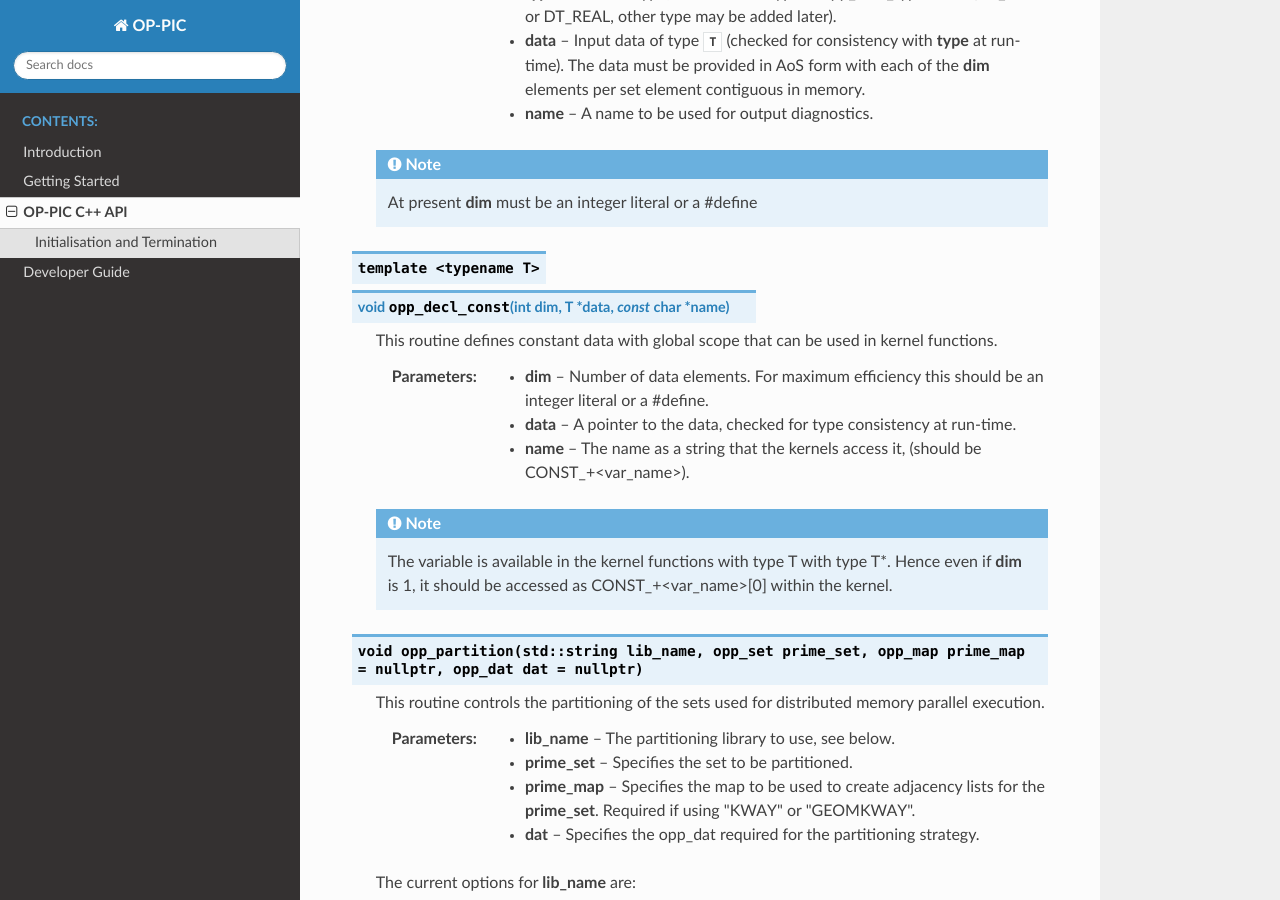
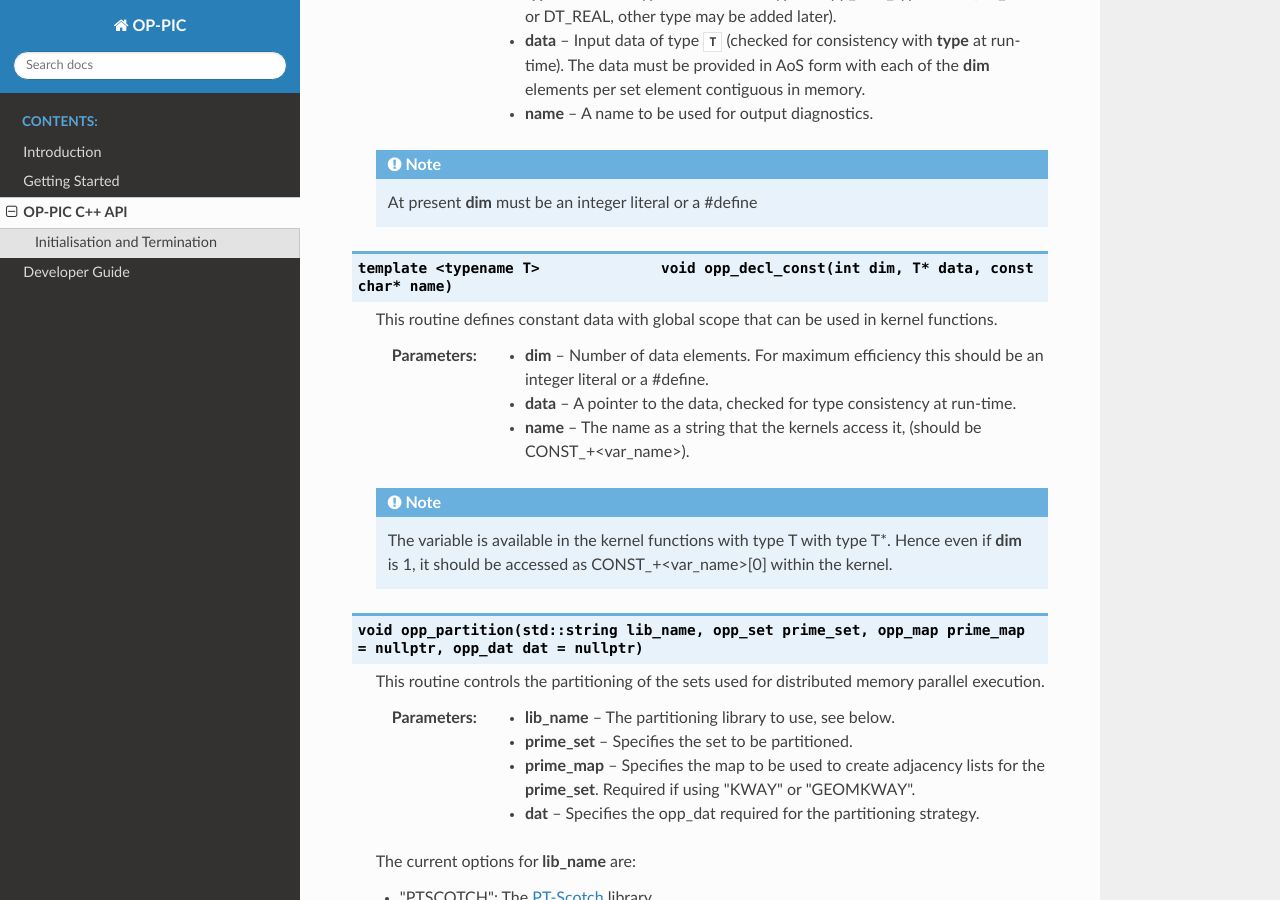
Before and after one commit to ZamanLantra/git_docs_test, a Sphinx documentation site: the page built from doc/api.rst, in a window 1280 px wide and 900 px high, scrolled down 1623 px. Built offline with Sphinx 7.4.7 and the Read the Docs theme 2.0.0, drawn with Linux system fonts in a browser that asks for light colours; pages that are not in the unit, such as notebooks, are missing from menus.

```diff
--- a/doc/api.rst
+++ b/doc/api.rst
@@ -71,8 +71,8 @@ Initialisation and Termination
    .. note::
       At present **dim** must be an integer literal or a :c:expr:`#define`
 
-.. c:function:: template <typename T>
-   void opp_decl_const(int dim, T* data, const char* name)
+.. c:function:: template <typename T> \
+                void opp_decl_const(int dim, T* data, const char* name)
 
    This routine defines constant data with global scope that can be used in kernel functions.
 
```
